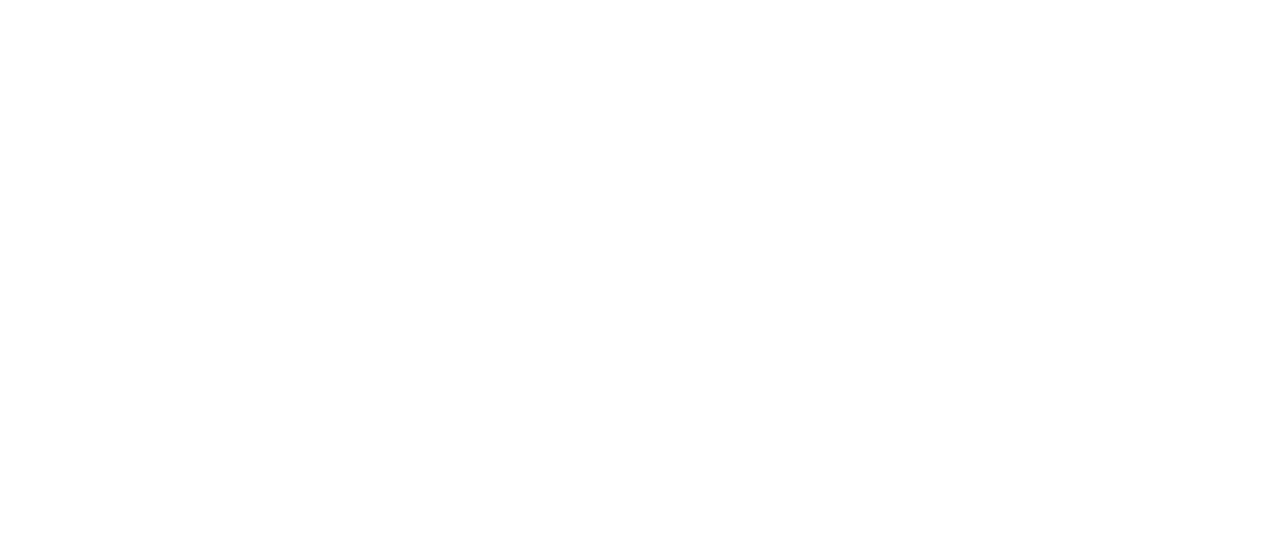
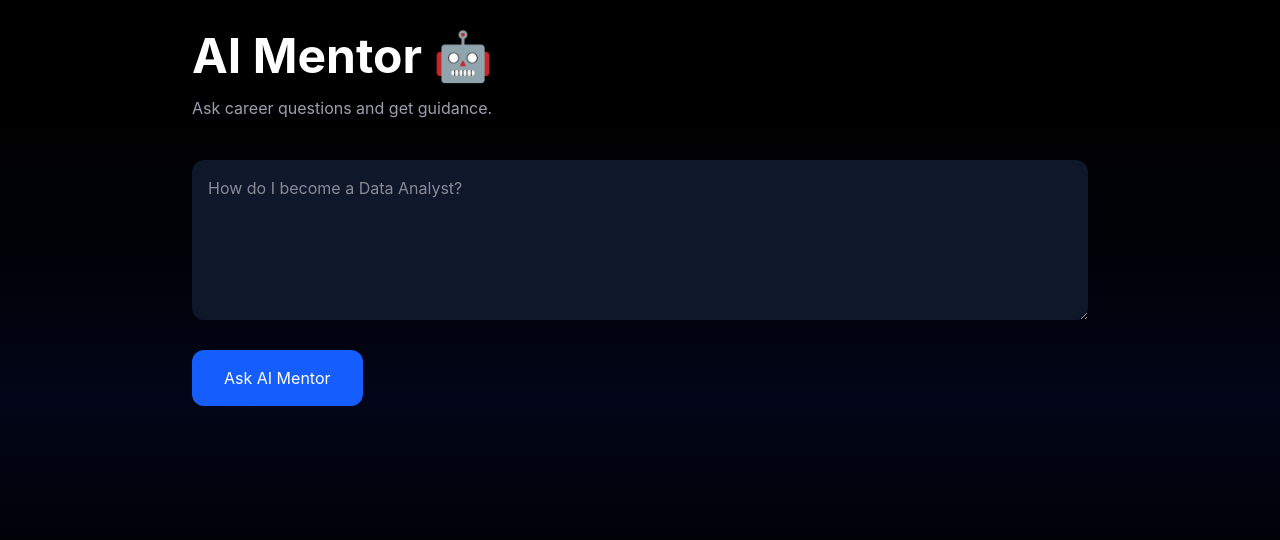
Before and after one commit to Khansa-creates/CareerPilotAI, a React (Vite) app: page /ai-mentor in a window 1280 px wide. Before the commit this address had no page. Shown: the top 540 px of the page. Built offline with nearby package versions, Linux system fonts and the light colour scheme.

Commit message:
Add AI mentor chat page and homepage integration

```diff
--- a/src/App.tsx
+++ b/src/App.tsx
@@ -10,6 +10,7 @@
 import Dashboard from "./pages/Dashboard";
 import OnboardingPage from "./pages/Onboarding";
 import ResumeAnalyzer from "./pages/ResumeAnalyzer";
+import AIMentor from "./pages/AIMentor";
 
 function App() {
   return (
@@ -19,6 +20,7 @@
          path="/resume-analyzer"
          element={<ResumeAnalyzer />}
         />
+
         <Route
           path="/"
           element={<Home />}
@@ -43,6 +45,12 @@
           path="/onboarding"
           element={<OnboardingPage />}
         />
+
+        <Route
+         path="/ai-mentor"
+         element={<AIMentor />}
+        />
+
       </Routes>
     </BrowserRouter>
   );
--- a/src/data/features.ts
+++ b/src/data/features.ts
@@ -17,12 +17,12 @@
       "Personalized weekly plans that adapt to your progress.",
     link: "/dashboard",
   },
-  {
-    title: "🤖 AI Mentor",
-    description:
-      "Daily missions, reminders and career guidance.",
-    link: "/dashboard",
-  },
+ {
+   title: "🤖 AI Mentor",
+   description:
+     "Daily missions, reminders and career guidance.",
+   link: "/ai-mentor",
+ },
   {
     title: "💼 Interview Simulator",
     description:
--- /dev/null
+++ b/src/pages/AIMentor.tsx
@@ -0,0 +1,97 @@
+import { useState } from "react";
+
+function AIMentor() {
+  const [question, setQuestion] =
+    useState("");
+
+  const [answer, setAnswer] =
+    useState("");
+
+  function askMentor() {
+    const q =
+      question.toLowerCase();
+
+    if (
+      q.includes(
+        "data analyst"
+      )
+    ) {
+      setAnswer(
+        `1. Learn Excel
+2. Learn SQL
+3. Learn Python
+4. Learn Power BI
+5. Build 3 projects
+6. Practice aptitude and communication skills`
+      );
+    } else if (
+      q.includes(
+        "frontend"
+      )
+    ) {
+      setAnswer(
+        `1. Master HTML/CSS
+2. Learn JavaScript deeply
+3. Learn React
+4. Build projects
+5. Create a portfolio website`
+      );
+    } else if (
+      q.includes(
+        "software developer"
+      )
+    ) {
+      setAnswer(
+        `1. Practice DSA
+2. Build full-stack projects
+3. Learn Git and GitHub
+4. Practice aptitude
+5. Prepare for interviews`
+      );
+    } else {
+      setAnswer(
+        `I'm still learning. Try asking about careers like Data Analyst, Frontend Developer, or Software Developer.`
+      );
+    }
+  }
+
+  return (
+    <div className="min-h-screen bg-gradient-to-b from-black via-slate-950 to-black p-8 text-white">
+      <div className="mx-auto max-w-4xl">
+        <h1 className="text-5xl font-bold">
+          AI Mentor 🤖
+        </h1>
+
+        <p className="mt-4 text-gray-400">
+          Ask career questions and get guidance.
+        </p>
+
+        <textarea
+          value={question}
+          onChange={(e) =>
+            setQuestion(
+              e.target.value
+            )
+          }
+          className="mt-10 h-40 w-full rounded-xl bg-slate-900 p-4"
+          placeholder="How do I become a Data Analyst?"
+        />
+
+        <button
+          onClick={askMentor}
+          className="mt-6 rounded-xl bg-blue-600 px-8 py-4"
+        >
+          Ask AI Mentor
+        </button>
+
+        {answer && (
+          <div className="mt-8 rounded-xl bg-slate-900 p-6 whitespace-pre-line">
+            {answer}
+          </div>
+        )}
+      </div>
+    </div>
+  );
+}
+
+export default AIMentor;
```
